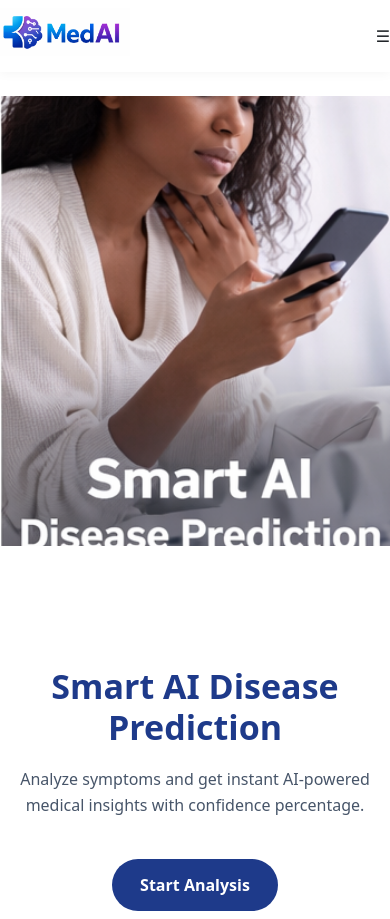
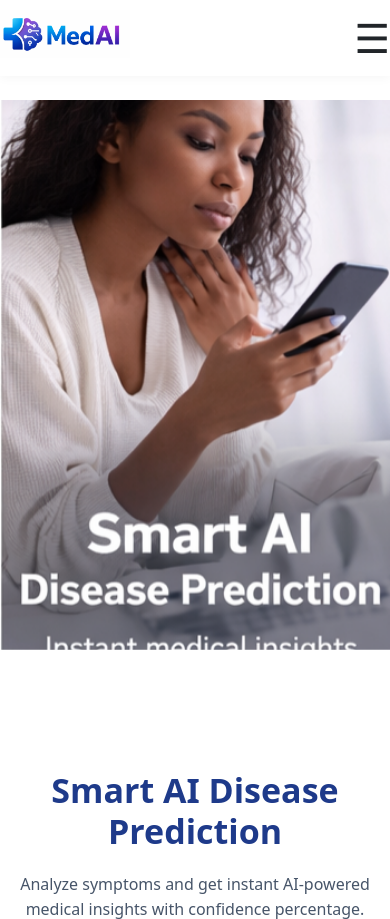
Before and after one commit to sujalkamble1212-ui/MedAI, a Flask app: page / in a window 390 px wide. Shown: the top 919 px of the page. Run offline with Flask 3, Linux system fonts and the light colour scheme; parts of the project's set-up code (start-up, migrations or seed data) failed here and were passed over; some libraries are stand-ins or nearby versions.

Commit message:
Refactor CSS for improved structure and consistency

```diff
--- a/static/style.css
+++ b/static/style.css
@@ -105,6 +105,7 @@ body {
     /* SHOW TOGGLE */
     .menu-toggle {
         display: block;
+        font-size: 40px;
     }
 
     /* HIDE LINKS INITIALLY */
@@ -635,7 +636,7 @@ body {
 /* 📱 Mobile View */
 @media (max-width: 768px) {
     .carousel-item {
-        height: 450px;   /* slightly smaller */
+        height: 550px;   /* slightly smaller */
     }
 
     .carousel-img {
```
